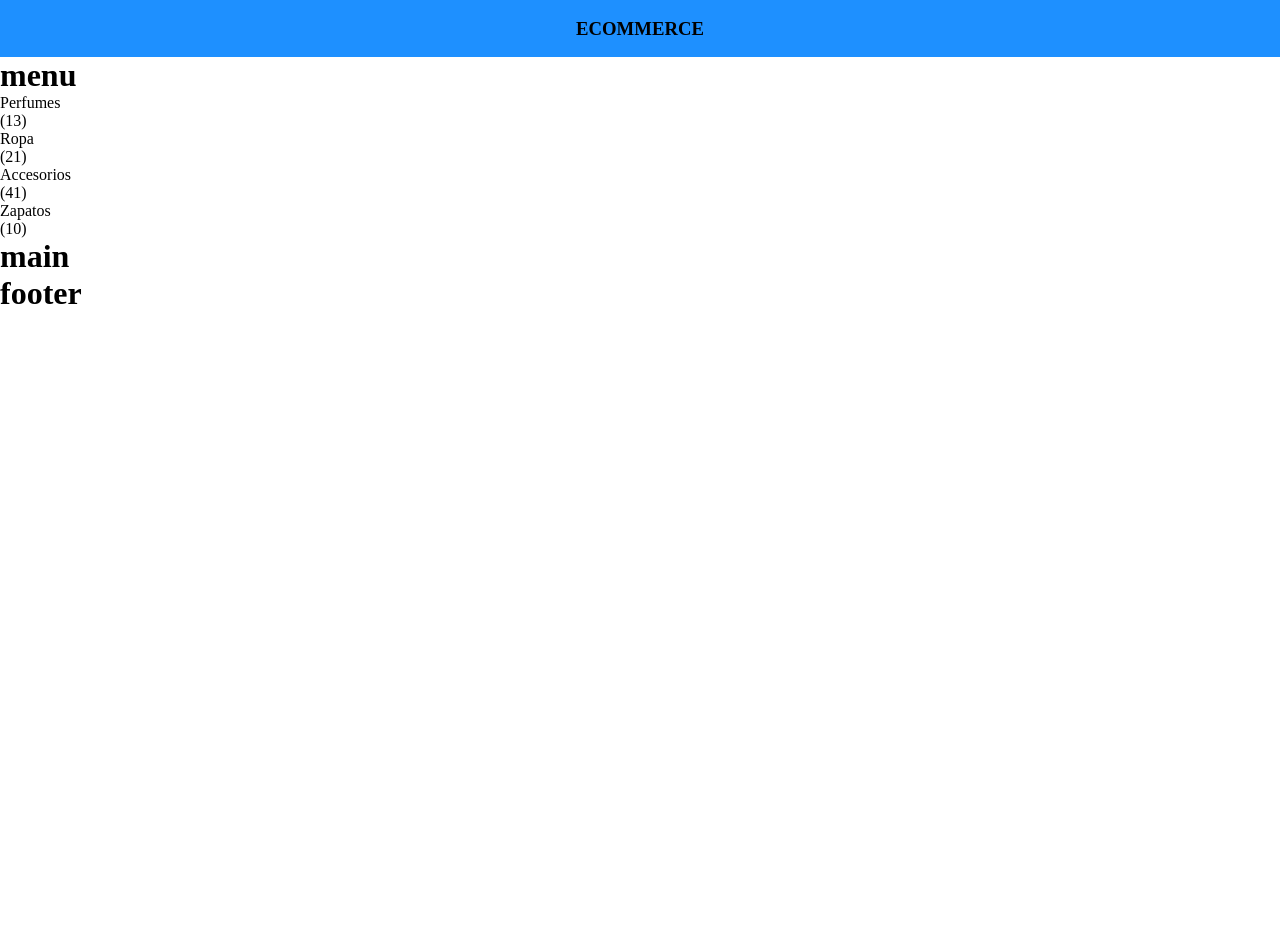
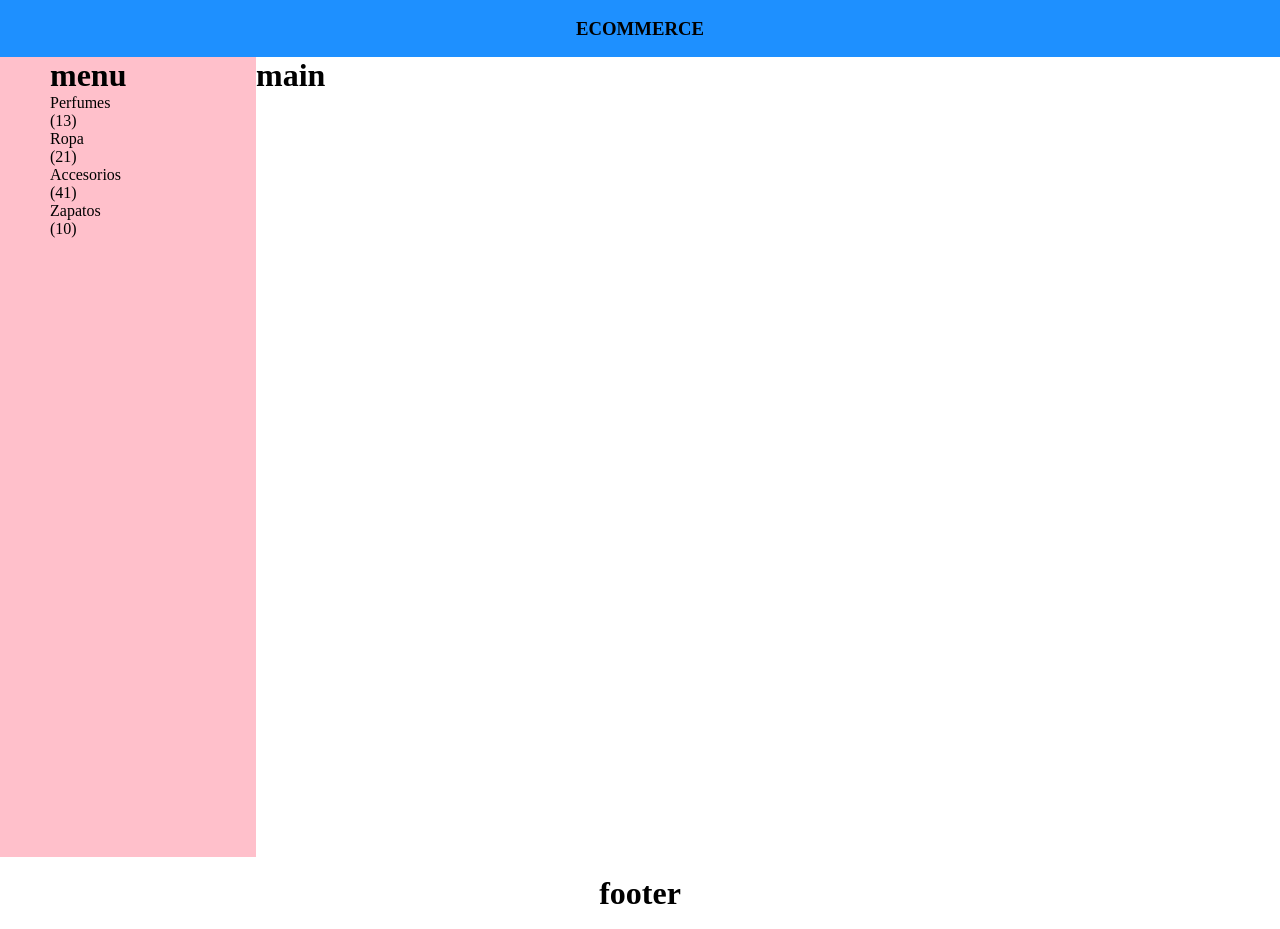
Before and after one commit to PTM83/css_avanzado_g50, a plain HTML site: page Grid/index.html in a window 1280 px wide. Before the commit the page ends 800 px from the top, so only its background shows below. Drawn offline with Linux system fonts and the light colour scheme.

Commit message:
Se separa las grillas por columna grid-template-columns, se define el tamaño de las columnas, se elimina el estilo de la lista

```diff
--- a/Grid/assets/css/styles.css
+++ b/Grid/assets/css/styles.css
@@ -5,6 +5,19 @@
 
 body {
 --principal: dodgerblue;
+--second: grey;
+--third: white;
+--prueba:pink;
+}
+
+.grid-container {
+    display:grid;
+    grid-template-columns: 20% repeat(2, 40%);
+    grid-template-areas:
+    "nav nav nav"
+    "menu main main"
+    "menu main main"
+    "footer footer footer"
 }
 
 nav {
@@ -12,4 +25,32 @@ nav {
     text-align: center;
     padding:1.1rem;
     text-transform: uppercase;
+    grid-area: nav;
 }
+
+menu {
+    grid-area:menu;
+    min-height: 100vh;
+    background: var(--prueba);
+    padding-left:50px;
+}
+
+menu ul {
+    display:flex;
+    flex-direction:column;
+}
+
+menu ul li {
+    list-style:none;
+}
+
+main {
+    grid-area:main;
+}
+
+footer {
+    grid-area:footer;
+    background: var(--third);
+    text-align: center;
+    padding:1.1rem;
+}
```
